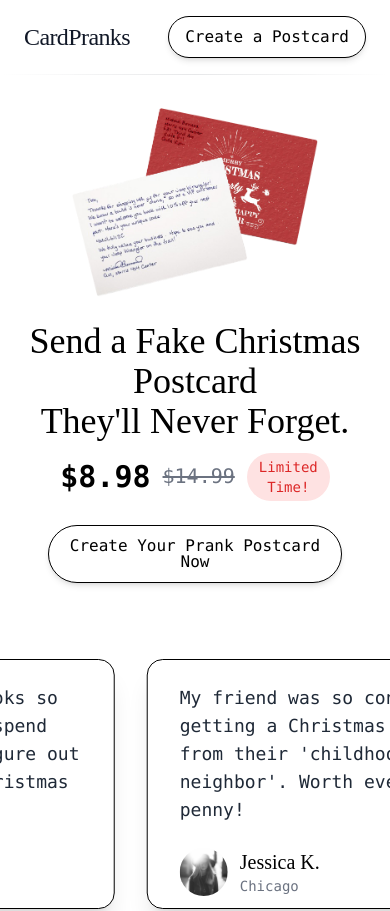
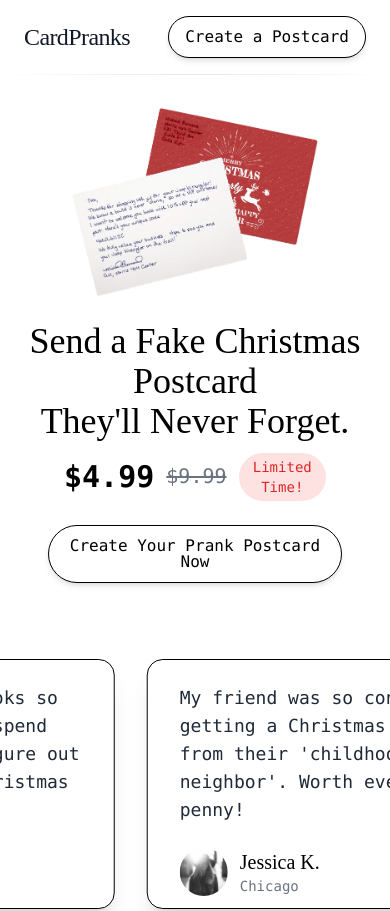
Before and after one commit to arla6ka/cardpranks, a Next.js app: page / in a window 390 px wide. Shown: the top 911 px of the page. Built offline with nearby package versions, Linux system fonts and the light colour scheme; no server answers; a web font is replaced by a local one.

Commit message:
fix: price

```diff
--- a/app/components/sections/HeroSection.tsx
+++ b/app/components/sections/HeroSection.tsx
@@ -28,8 +28,8 @@ export const HeroSection = () => {
       </h1>
       <div className="mt-3 md:mt-4 text-xl md:text-2xl leading-tight text-center px-4 md:px-0 space-y-2">
         <p className="flex items-center justify-center gap-3">
-          <span className="text-3xl font-bold">$8.98</span>
-          <span className="text-gray-500 line-through">$14.99</span>
+          <span className="text-3xl font-bold">$4.99</span>
+          <span className="text-gray-500 line-through">$9.99</span>
           <span className="bg-red-100 text-red-600 text-sm px-3 py-1 rounded-full">Limited Time!</span>
         </p>
       </div>
--- a/app/components/sections/HowItWorksSection.tsx
+++ b/app/components/sections/HowItWorksSection.tsx
@@ -55,8 +55,8 @@ export const HowItWorksSection = () => {
        >
          <div className="max-w-xl mx-auto mb-8 px-6 py-4 bg-gray-50 rounded-2xl">
            <p className="text-gray-600">
-             Limited time offer: Get your prank card for just <span className="text-black font-bold">$8.98</span>
-             <span className="text-gray-500 line-through ml-2">$14.99</span>
+             Limited time offer: Get your prank card for just <span className="text-black font-bold">$4.99</span>
+             <span className="text-gray-500 line-through ml-2">$9.99</span>
            </p>
          </div>
          <CreatePostcardButton text="Start Your Prank Postcard Now" />
--- a/app/components/sections/PricingSection.tsx
+++ b/app/components/sections/PricingSection.tsx
@@ -26,10 +26,10 @@ export const PricingSection = () => {
          <div className="flex flex-col items-center mb-8">
             <div className="flex items-baseline gap-4">
               <div className="flex items-baseline">
-                <p className="font-['Almarena_Neue'] text-5xl md:text-7xl">$8</p>
-                <span className="text-2xl">.98</span>
+                <p className="font-['Almarena_Neue'] text-5xl md:text-7xl">$4</p>
+                <span className="text-2xl">.99</span>
               </div>
-              <span className="text-gray-400 line-through text-2xl">$14.99</span>
+              <span className="text-gray-400 line-through text-2xl">$9.99</span>
             </div>
             <p className="mt-2 text-lg md:text-xl text-gray-600">Limited time offer</p>
           </div>
```
Also changed, not shown: 1 other file (tests, documents, lock files or other folders).
